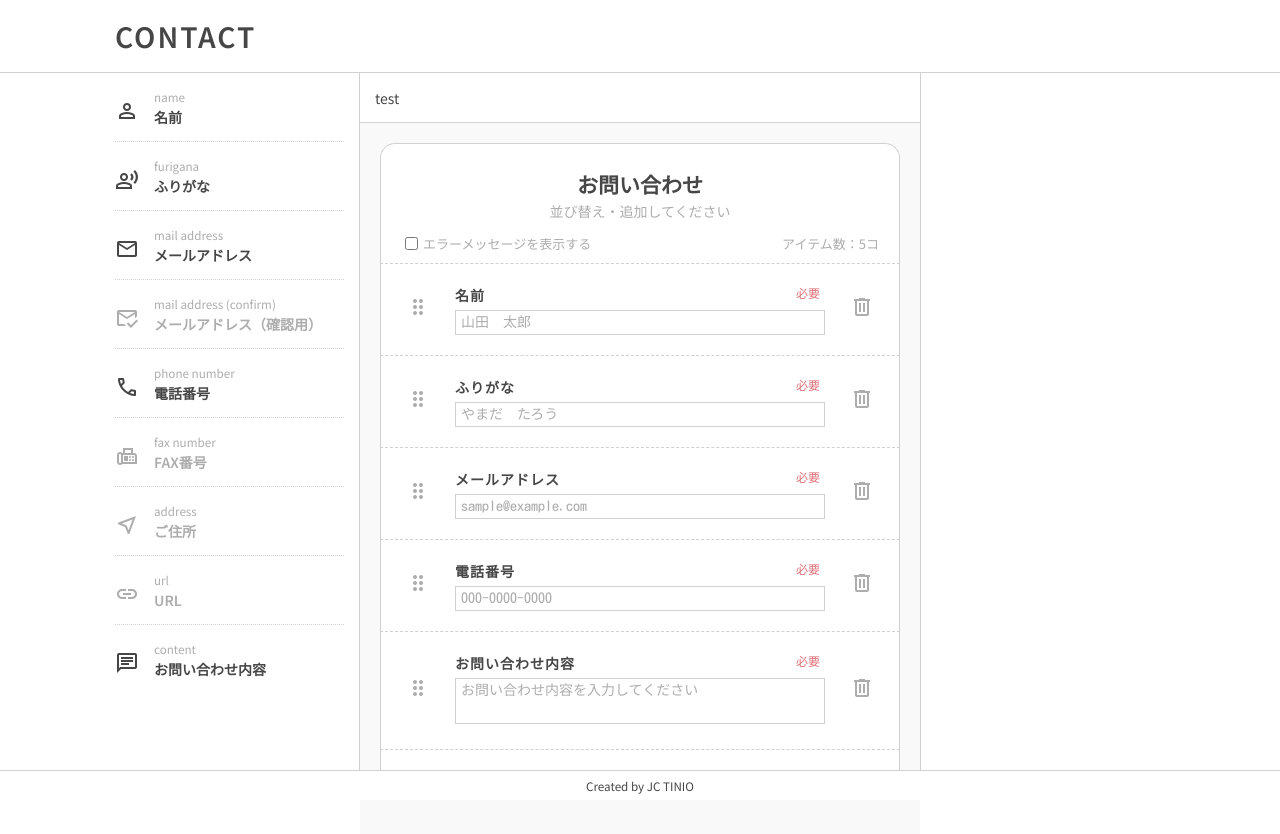
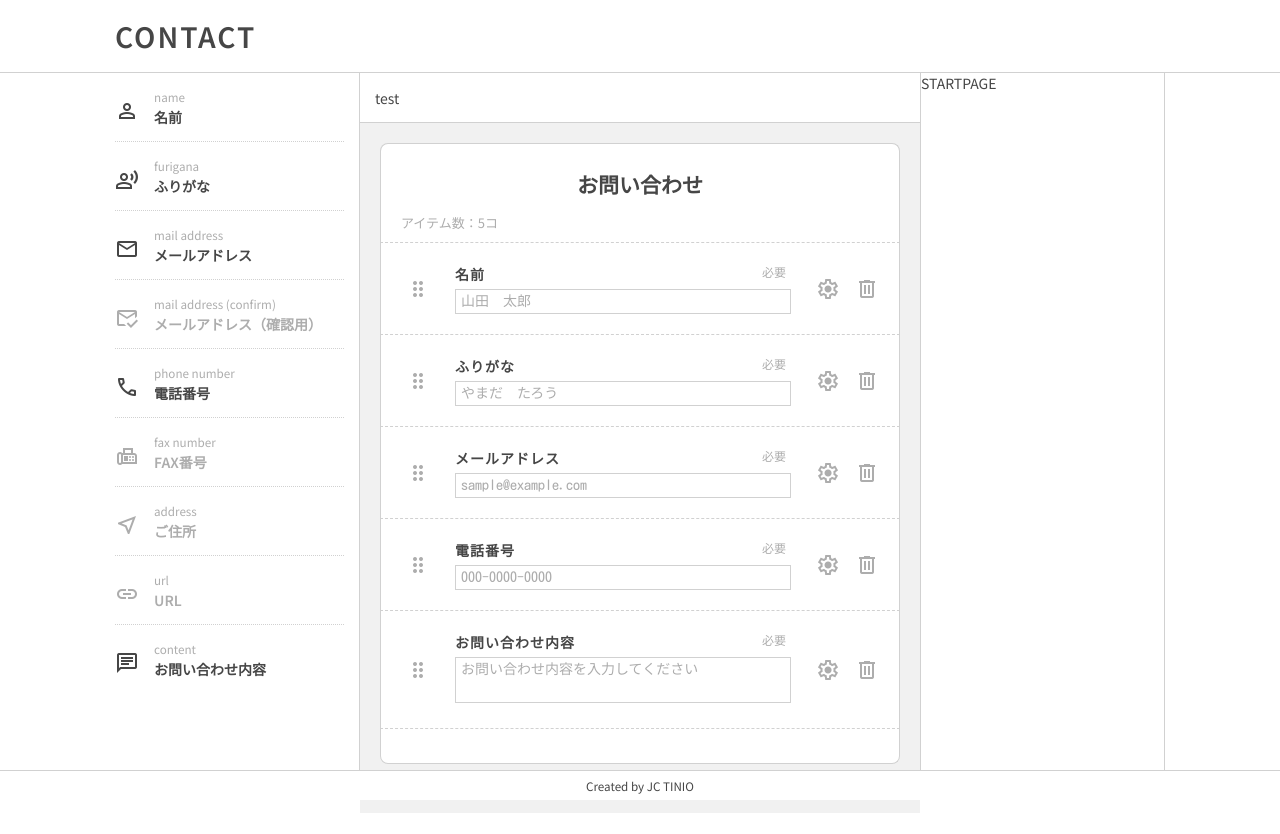
Before and after one commit to Czekras/contact, a React (Create React App) app: page / in a window 1280 px wide. After the commit the page ends 813 px from the top, so only its background shows below. Built offline with nearby package versions, Linux system fonts and the light colour scheme; a web font is replaced by a local one.

Commit message:
Save: Configuration

```diff
--- /dev/null
+++ b/src/component/Config.jsx
@@ -0,0 +1,74 @@
+import { nanoid } from 'nanoid';
+
+export default function Config({ data }) {
+  const item = data.activeItem[0];
+
+  if (item.id !== 'startPage') {
+    const config = item.configuration;
+    const isDefault = item.isDefault;
+
+    /* --------------------------- Default (All Type) --------------------------- */
+    const name = (
+      <li className="config__item">
+        <label className="item-label" htmlFor="config-name">
+          &lt;label&gt;名
+        </label>
+        <input
+          type="text"
+          name="name-name"
+          id='config-name'
+          defaultValue={item.nameJA}
+          disabled={isDefault}
+          className="item-input"
+        />
+      </li>
+    );
+
+    const placeholder = (
+      <li className="config__item">
+        <label className="item-label" htmlFor="config-placeholder">
+          プレースホルダ
+        </label>
+        <input
+          type="text"
+          name="config-placeholder"
+          id='config-placeholder'
+          defaultValue={config.inputPlaceholder}
+          className="item-input"
+        />
+      </li>
+    );
+
+    const require = (
+      <li className="config__item config__item--radio">
+        <p className="item-title">必要フラグ</p>
+        <input type="radio" id='config-require' name='config-require'/>
+        <label htmlFor="config-require">true</label>
+      </li>
+    );
+
+    /* -------------------------------------------------------------------------- */
+    return (
+      <section className="config">
+        <div className="config__box">
+          <span className="config__icon material-symbols-outlined">
+            settings
+          </span>
+          <h3 className="config__title">Item Setting</h3>
+        </div>
+        <p className="config__title-note">
+          <small>
+            &lt;label&gt;名、&lt;input&gt; 要素の属性などの設定をこちらで変更
+          </small>
+        </p>
+        <ul className="config__List">
+          {require}
+          {name}
+          {placeholder}
+        </ul>
+      </section>
+    );
+  } else {
+    return <>STARTPAGE</>;
+  }
+}
--- a/src/component/Form.jsx
+++ b/src/component/Form.jsx
@@ -1,4 +1,5 @@
 import { DragDropContext, Droppable, Draggable } from 'react-beautiful-dnd';
+import { Tooltip } from 'react-tooltip';
 import { useState } from 'react';
 
 export default function FormDisplay({ func, data }) {
@@ -58,20 +59,20 @@ export default function FormDisplay({ func, data }) {
 
     /* ----------------------------- Input Selection ---------------------------- */
 
-    const displayInput = (name) => {
-      const inputType1 = [
-        'name',
-        'furigana',
-        'mail address',
-        'mail address (confirm)',
-        'phone number',
-        'fax number',
-        'url',
-      ];
-      const inputType2 = ['content'];
-      const inputType3 = ['address'];
+    const displayInput = (type) => {
+      //       const inputType1 = [
+      //   'name',
+      //   'furigana',
+      //   'mail address',
+      //   'mail address (confirm)',
+      //   'phone number',
+      //   'fax number',
+      //   'url',
+      // ];
+      // const inputType2 = ['content'];
+      // const inputType3 = ['address'];
 
-      if (inputType1.includes(name)) {
+      if (type === 1) {
         return (
           <input
             id={item.configuration.inputId}
@@ -83,7 +84,7 @@ export default function FormDisplay({ func, data }) {
         );
       }
 
-      if (inputType2.includes(name)) {
+      if (type === 2) {
         return (
           <textarea
             id={item.configuration.inputId}
@@ -96,7 +97,7 @@ export default function FormDisplay({ func, data }) {
         );
       }
 
-      if (inputType3.includes(name)) {
+      if (type === 3) {
         return (
           <div className="address-input-box">
             <div className="address-input-box__post">
@@ -132,7 +133,7 @@ export default function FormDisplay({ func, data }) {
       <div className="display-form__item-main">
         {displayHeader}
         {displayError}
-        {displayInput(item.nameEN)}
+        {displayInput(item.type)}
         {displayNote}
       </div>
     );
@@ -179,10 +180,10 @@ export default function FormDisplay({ func, data }) {
       <div className="display-form__content">
         <header className="display-form__header">
           <h2 className="display-form__title">お問い合わせ</h2>
-          <p className="display-form__subtitle">並び替え・追加してください</p>
+          {/* <p className="display-form__subtitle">並び替え・追加してください</p> */}
         </header>
         <div className="display-form__option">
-          <div className="display-form__option-item">
+          {/* <div className="display-form__option-item">
             <input
               type="checkbox"
               name="option-show-error"
@@ -192,7 +193,7 @@ export default function FormDisplay({ func, data }) {
             <label htmlFor="option-show-error">
               エラーメッセージを表示する
             </label>
-          </div>
+          </div> */}
           <p className="display-form__note">
             アイテム数：{data.userFormList.length}コ
           </p>
@@ -207,7 +208,13 @@ export default function FormDisplay({ func, data }) {
                 style={getListStyle(snapshot.isDraggingOver)}
               >
                 {data.userFormList.length >= 1
-                  ? data.userFormList.map((item, index) => (
+                  ? data.userFormList.map((item, index) => {
+                      const displayClassname =
+                        item.id === data.activeItemID
+                          ? 'display-form__item display-form__item--active'
+                          : 'display-form__item';
+
+                      return (
                         <Draggable
                           key={item.id}
                           draggableId={item.id}
@@ -215,7 +222,7 @@ export default function FormDisplay({ func, data }) {
                         >
                           {(provided, snapshot) => (
                             <li
-                            className="display-form__item"
+                              className={displayClassname}
                               ref={provided.innerRef}
                               {...provided.draggableProps}
                               {...provided.dragHandleProps}
@@ -225,17 +232,33 @@ export default function FormDisplay({ func, data }) {
                               )}
                             >
                               <div className="display-form__item-icon">
-                              <span className="material-symbols-outlined">
+                                <span className="drag-icon material-symbols-outlined">
                                   drag_indicator
                                 </span>
                               </div>
                               {displayItem[index]}
                               <div className="display-form__item-icon">
                                 <button
+                                  className="setting-icon"
+                                  onClick={() =>
+                                    func.handleActivateItem(item.id, index)
+                                  }
+                                  data-tooltip-id="form-icon-tooltip"
+                                  data-tooltip-content="アイテム設定"
+                                  data-tooltip-place="left"
+                                >
+                                  <span className="material-symbols-outlined">
+                                    settings
+                                  </span>
+                                </button>
+                                <button
                                   className="delete-icon"
                                   onClick={() =>
                                     func.handleDeleteItem(item.nameJA, index)
                                   }
+                                  data-tooltip-id="form-icon-tooltip"
+                                  data-tooltip-content="アイテム消す"
+                                  data-tooltip-place="left"
                                 >
                                   <span className="material-symbols-outlined">
                                     delete
@@ -245,9 +268,11 @@ export default function FormDisplay({ func, data }) {
                             </li>
                           )}
                         </Draggable>
-                    ))
+                      );
+                    })
                   : generateButton}
                 {provided.placeholder}
+                <Tooltip id="form-icon-tooltip" />
               </ul>
             )}
           </Droppable>
--- a/src/component/Main.jsx
+++ b/src/component/Main.jsx
@@ -3,10 +3,14 @@ import { useEffect, useState } from 'react';
 import Formlist from './Items';
 import FormDisplay from './Form';
 import DisplayOptions from './Option';
+import Config from './Config';
 import form from '../data/form.json';
 
 export default function Main() {
   const [userFormList, setUserFormList] = useState([]);
+  const [activeItem, setActiveItem] = useState([{ id: 'startPage' }]);
+  const [activeItemID, setActiveItemID] = useState('');
+
   const initalList = [
     'name',
     'furigana',
@@ -90,6 +94,12 @@ export default function Main() {
     handleUpdateList(initialLocalList);
   };
 
+  /* -------------------------- Click to Show Config -------------------------- */
+  const handleActivateItem = (id, index) => {
+    setActiveItem([userFormList[index]]);
+    setActiveItemID(id);
+  };
+
   /* -------------------------------------------------------------------------- */
   return (
     <div className="main">
@@ -108,11 +118,14 @@ export default function Main() {
             handleUpdateList: handleUpdateList,
             handleDeleteItem: handleDeleteItem,
             generateInitList: generateInitList,
+            handleActivateItem: handleActivateItem,
           }}
-          data={{ userFormList: userFormList }}
+          data={{ userFormList: userFormList, activeItemID: activeItemID }}
         />
       </div>
-      <div className="main__main-r"></div>
+      <div className="main__main-r">
+        <Config data={{ activeItem: activeItem }} />
+      </div>
     </div>
   );
 }
--- a/src/css/main.css
+++ b/src/css/main.css
@@ -65,6 +65,7 @@ a {
 }
 .main__main-r {
   border-left: 1px solid #d1d1d1;
+  border-inline: 1px solid #d1d1d1;
 }
 .main__main-m {
   flex-grow: 1;
@@ -74,7 +75,7 @@ a {
   flex-flow: column nowrap;
   position: relative;
   width: 560px;
-  background-color: #f9f9f9;
+  background-color: #f1f1f1;
 }
 
 /* -------------------------------------------------------------------------- */
@@ -156,14 +157,14 @@ a {
   font-family: "Kosugi Maru", sans-serif;
 }
 .display-form__content {
-  border-radius: 15px;
+  border-radius: 8px;
   margin: 20px;
 }
 .display-form__header {
   background-color: #ffffff;
   text-align: center;
   padding-block: 25px 12px;
-  border-radius: 15px 15px 0 0;
+  border-radius: 8px 8px 0 0;
   border: 1px solid #d1d1d1;
   border-bottom: none;
 }
@@ -193,7 +194,7 @@ a {
 .display-form__footer {
   height: 35px;
   background-color: #ffffff;
-  border-radius: 0 0 15px 15px;
+  border-radius: 0 0 8px 8px;
   border: 1px solid #d1d1d1;
   border-top: none;
 }
@@ -202,7 +203,7 @@ a {
   justify-content: space-between;
   align-items: center;
   flex-flow: row nowrap;
-  padding: 20px 25px;
+  padding: 20px 20px 20px 25px;
   background-color: #ffffff;
   border-inline: 1px solid #d1d1d1;
   border-bottom: 1px dashed #d1d1d1;
@@ -212,20 +213,34 @@ a {
   background-color: #f1f1f1;
   background-color: #f9f9f9;
 }
-.display-form__item:hover .display-form__item-icon {
+.display-form__item:hover .display-form__item-icon:nth-child(1) {
   color: #464646;
 }
 .display-form__item-icon {
+  display: flex;
+  justify-content: center;
+  align-items: center;
+  flex-flow: row nowrap;
+  gap: 15px;
   color: #adadad;
   transition: all 0.3s;
 }
-.display-form__item .delete-icon {
+.display-form__item .delete-icon,
+.display-form__item .setting-icon {
   all: unset;
+  height: 24px;
+  transition: all 0.3s;
+}
+.display-form__item .delete-icon:hover,
+.display-form__item .setting-icon:hover {
+  z-index: 50;
+  cursor: pointer;
 }
 .display-form__item .delete-icon:hover {
-  z-index: 50;
-  cursor: pointer;
   color: #e06c75;
+}
+.display-form__item .setting-icon:hover {
+  color: #464646;
 }
 .display-form__item-main {
   width: 100%;
@@ -251,7 +266,7 @@ a {
 }
 .display-form__item-require {
   margin: 0 5px 4px 5px;
-  color: #e06c75;
+  color: #adadad;
 }
 .display-form__item-note {
   color: #adadad;
@@ -277,6 +292,12 @@ a {
   flex-flow: row nowrap;
   gap: 5px;
   margin-bottom: 10px;
+}
+.display-form__item--active {
+  background-color: #f9f9f9;
+}
+.display-form__item--active .display-form__item-icon {
+  color: #464646;
 }
 
 /* -------------------------------------------------------------------------- */
@@ -314,6 +335,50 @@ a {
 }
 
 /* -------------------------------------------------------------------------- */
+/*                                Configuration                               */
+/* -------------------------------------------------------------------------- */
+.config {
+  padding: 15px 10px;
+}
+.config__box {
+  display: flex;
+  justify-content: flex-start;
+  align-items: center;
+  flex-flow: row nowrap;
+  gap: 8px;
+  margin-bottom: 4px;
+}
+.config__icon {
+  font-size: 24px;
+}
+.config__title-note {
+  color: #adadad;
+  margin-bottom: 15px;
+}
+.config__item:not(:last-child) {
+  margin-bottom: 10px;
+}
+.config__item .item-label, .config__item .item-title {
+  display: block;
+  font-weight: 700;
+  letter-spacing: 1px;
+  margin-bottom: 4px;
+}
+.config__item .item-input {
+  outline: none;
+  border: 1px solid #d1d1d1;
+  padding: 1px 5px;
+  width: 100%;
+  resize: none;
+}
+.config__item .item-input--small {
+  width: 25%;
+}
+.config__item .item-input::placeholder {
+  color: #adadad;
+}
+
+/* -------------------------------------------------------------------------- */
 /*                                   Footer                                   */
 /* -------------------------------------------------------------------------- */
 .footer {
--- a/src/css/main.scss
+++ b/src/css/main.scss
@@ -90,6 +90,7 @@ a {
 
   &__main-r {
     border-left: 1px solid $bdc;
+    border-inline: 1px solid $bdc;
   }
 
   &__main-m {
@@ -102,7 +103,7 @@ a {
     width: calc(1050px - 490px);
     // margin-top:73px;
     // background-color: darken($bgc-accent, 10%);
-    background-color: #f9f9f9;
+    background-color: $bgc-accent;
   }
 }
 
@@ -195,6 +196,8 @@ a {
 /*                                Form Display                                */
 /* -------------------------------------------------------------------------- */
 .display-form {
+  $bdr: 8px;
+
   flex-grow: 1;
   width: 100%;
   margin-top: 50px;
@@ -206,7 +209,7 @@ a {
   }
 
   &__content {
-    border-radius: 15px;
+    border-radius: $bdr;
     margin: 20px;
     // width: min(100%, 605px);
   }
@@ -215,7 +218,7 @@ a {
     background-color: $bgc-main;
     text-align: center;
     padding-block: 25px 12px;
-    border-radius: 15px 15px 0 0;
+    border-radius: $bdr $bdr 0 0;
     border: 1px solid $bdc;
     border-bottom: none;
   }
@@ -251,7 +254,7 @@ a {
   &__footer {
     height: 35px;
     background-color: $bgc-main;
-    border-radius: 0 0 15px 15px;
+    border-radius: 0 0 $bdr $bdr;
     border: 1px solid $bdc;
     border-top: none;
   }
@@ -262,7 +265,7 @@ a {
     justify-content: space-between;
     align-items: center;
     flex-flow: row nowrap;
-    padding: 20px 25px;
+    padding: 20px 20px 20px 25px;
     background-color: $bgc-main;
     border-inline: 1px solid $bdc;
     border-bottom: 1px dashed $bdc;
@@ -272,23 +275,42 @@ a {
       background-color: $bgc-accent;
       background-color: #f9f9f9;
 
-      #{$this}-icon {
+      #{$this}-icon:nth-child(1) {
         color: $clr-main;
       }
     }
 
     &-icon {
+      display: flex;
+      justify-content: center;
+      align-items: center;
+      flex-flow: row nowrap;
+      gap: 15px;
       color: $clr-sub;
       transition: $transition;
     }
 
-    .delete-icon {
+    .delete-icon,
+    .setting-icon {
       all: unset;
+      height: 24px;
+      transition: $transition;
 
       &:hover {
         z-index: 50;
         cursor: pointer;
+      }
+    }
+
+    .delete-icon {
+      &:hover {
         color: $clr-red;
+      }
+    }
+
+    .setting-icon {
+      &:hover {
+        color: $clr-main;
       }
     }
 
@@ -324,7 +346,8 @@ a {
 
     &-require {
       margin: 0 5px 4px 5px;
-      color: $clr-red;
+      // color: $clr-rrd;
+      color: $clr-sub;
     }
 
     &-note {
@@ -356,6 +379,14 @@ a {
         flex-flow: row nowrap;
         gap: 5px;
         margin-bottom: 10px;
+      }
+    }
+
+    &--active {
+      background-color: #f9f9f9;
+
+      #{$this}-icon {
+        color: $clr-main;
       }
     }
   }
@@ -398,6 +429,62 @@ a {
 }
 
 /* -------------------------------------------------------------------------- */
+/*                                Configuration                               */
+/* -------------------------------------------------------------------------- */
+.config {
+  padding: 15px 10px;
+
+  &__box {
+    display: flex;
+    justify-content: flex-start;
+    align-items: center;
+    flex-flow: row nowrap;
+    gap: 8px;
+    margin-bottom: 4px;
+  }
+
+  &__icon {
+    font-size: 24px;
+  }
+
+  &__title {
+    &-note {
+      color: $clr-sub;
+      margin-bottom: 15px;
+    }
+  }
+
+  &__item {
+    &:not(:last-child) {
+      margin-bottom: 10px;
+    }
+
+    .item-label, .item-title {
+      display: block;
+      font-weight: 700;
+      letter-spacing: 1px;
+      margin-bottom: 4px;
+    }
+
+    .item-input {
+      outline: none;
+      border: 1px solid $bdc;
+      padding: 1px 5px;
+      width: 100%;
+      resize: none;
+
+      &--small {
+        width: 25%;
+      }
+
+      &::placeholder {
+        color: $clr-sub;
+      }
+    }
+  }
+}
+
+/* -------------------------------------------------------------------------- */
 /*                                   Footer                                   */
 /* -------------------------------------------------------------------------- */
 .footer {
```
Also changed, not shown: src/data/form.json (+18 -0 lines). Lines whose indentation alone changed are shown as unchanged.
